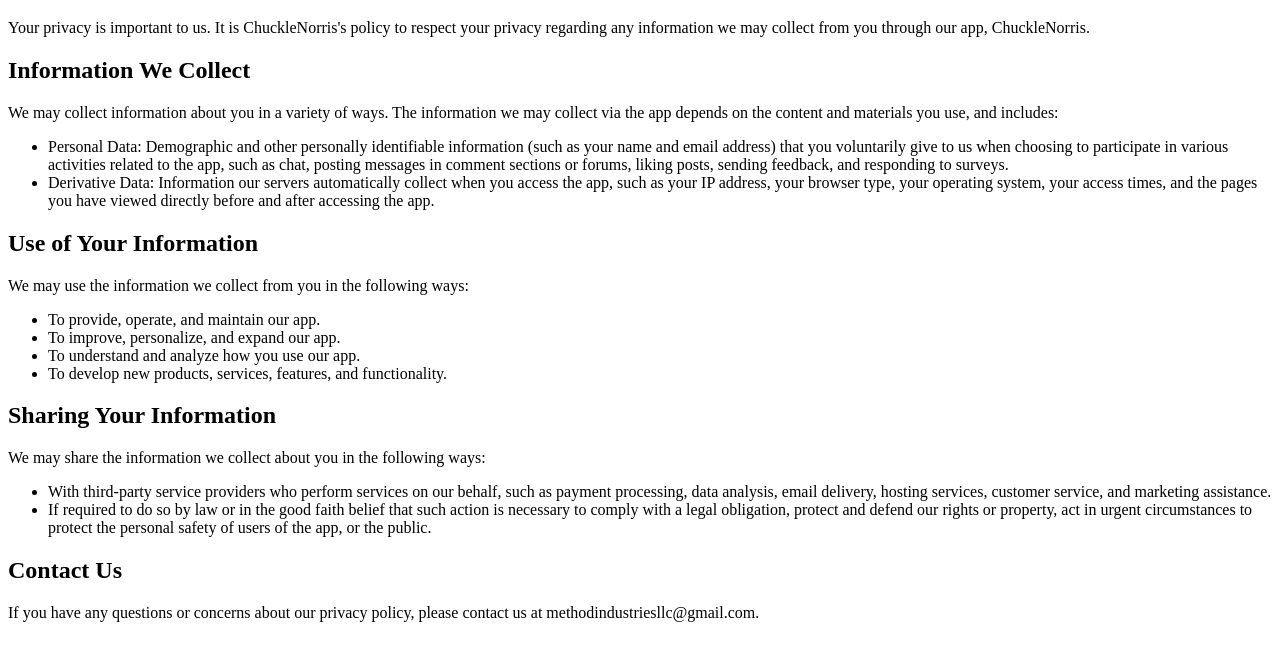
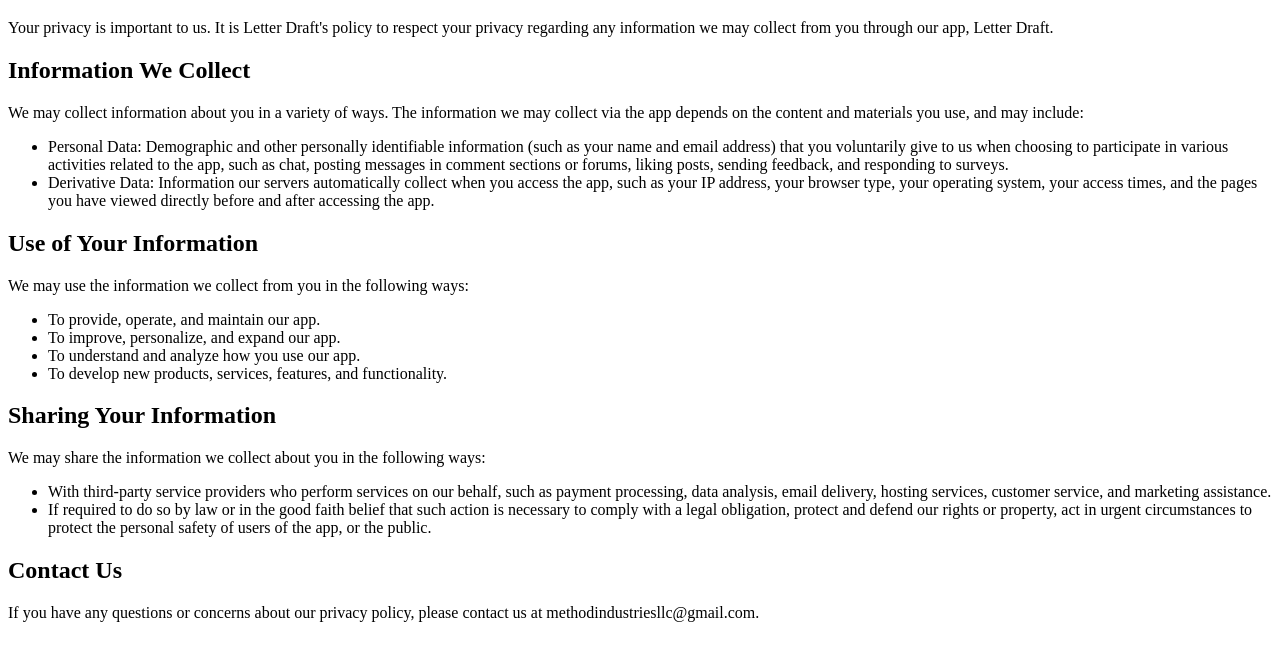
Before and after one commit to MethodIndustriesLLC/privacy-policy, a plain HTML site: page index.html in a window 1280 px wide. Shown: the part 61-722 px from the top of the page. Drawn offline with Linux system fonts and the light colour scheme.

Commit message:
Update index.html
Updating from Chuckle Norris to Draft

```diff
--- a/index.html
+++ b/index.html
@@ -7,10 +7,10 @@
 </head>
 <body>
     <h1>Privacy Policy</h1>
-    <p>Your privacy is important to us. It is ChuckleNorris's policy to respect your privacy regarding any information we may collect from you through our app, ChuckleNorris.</p>
+    <p>Your privacy is important to us. It is Letter Draft's policy to respect your privacy regarding any information we may collect from you through our app, Letter Draft.</p>
 
     <h2>Information We Collect</h2>
-    <p>We may collect information about you in a variety of ways. The information we may collect via the app depends on the content and materials you use, and includes:</p>
+    <p>We may collect information about you in a variety of ways. The information we may collect via the app depends on the content and materials you use, and may include:</p>
     <ul>
         <li>Personal Data: Demographic and other personally identifiable information (such as your name and email address) that you voluntarily give to us when choosing to participate in various activities related to the app, such as chat, posting messages in comment sections or forums, liking posts, sending feedback, and responding to surveys.</li>
         <li>Derivative Data: Information our servers automatically collect when you access the app, such as your IP address, your browser type, your operating system, your access times, and the pages you have viewed directly before and after accessing the app.</li>
```
